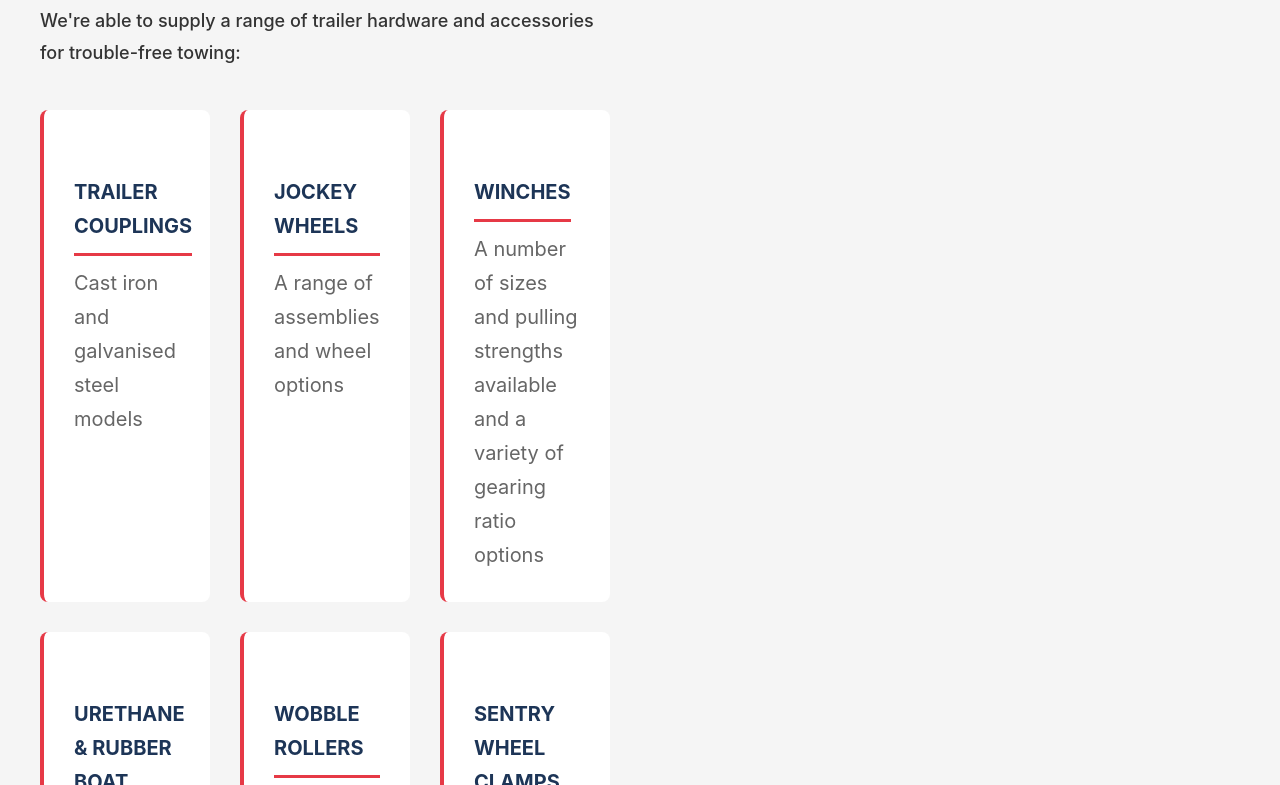
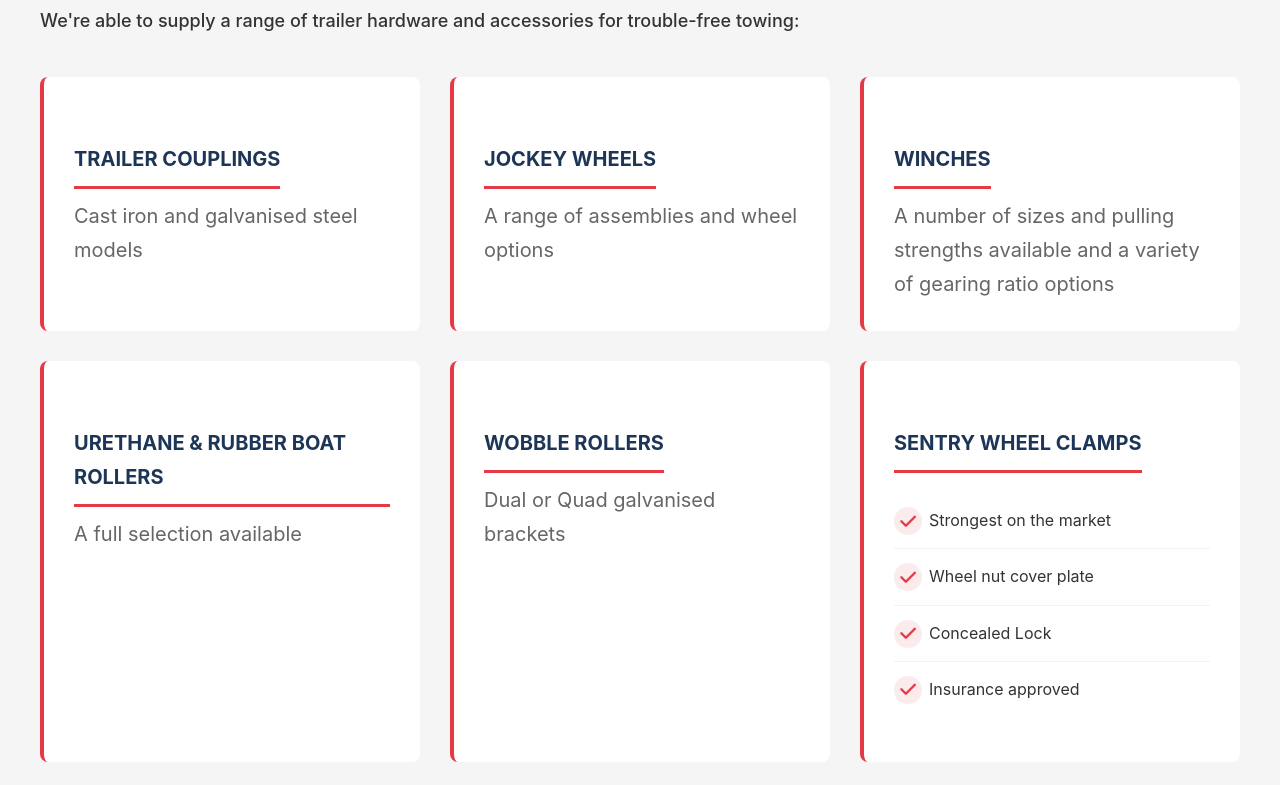
Before and after one commit to Wasabiboy/GT-trailers, a plain HTML site: page u-bolts-plates.html in a window 1280 px wide. Shown: the part 725-1510 px from the top of the page. Drawn offline with Linux system fonts and the light colour scheme.

Commit message:
Fix hardware page width constraint: make content full width instead of constrained to half

```diff
--- a/css/style.css
+++ b/css/style.css
@@ -1085,6 +1085,15 @@
     grid-template-columns: 1fr 1fr;
     gap: 60px;
     align-items: start;
+}
+
+.service-detail-content.hardware-full-width {
+    grid-template-columns: 1fr;
+}
+
+.service-detail-content.hardware-full-width .service-detail-text {
+    max-width: 100%;
+    width: 100%;
 }
 
 /* Header Row: Image + Heading/Description */
--- a/u-bolts-plates.html
+++ b/u-bolts-plates.html
@@ -60,7 +60,7 @@
     <!-- Service Detail Section -->
     <section class="service-detail">
         <div class="container">
-            <div class="service-detail-content">
+            <div class="service-detail-content hardware-full-width">
                 <div class="service-detail-text">
                     <h2>Hardware</h2>
                     <p>We're able to supply a range of trailer hardware and accessories for trouble-free towing:</p>
```
